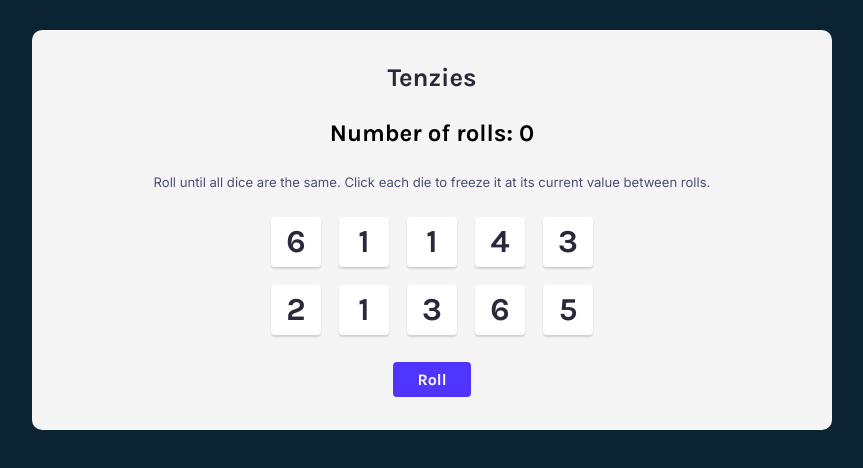
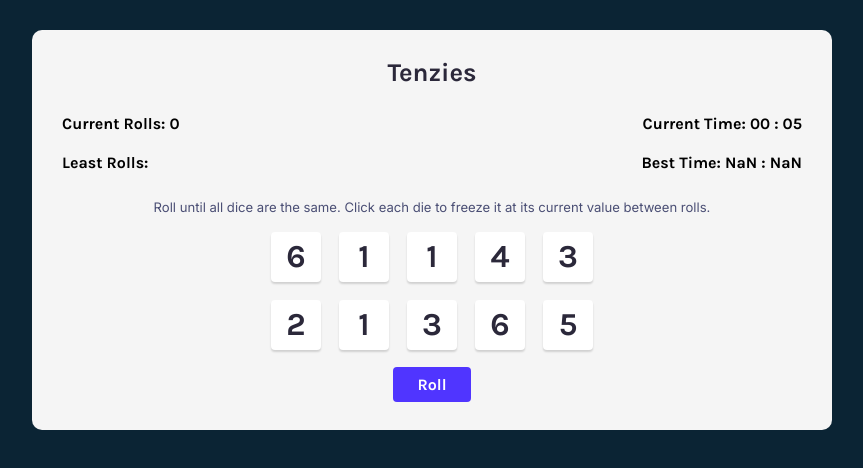
Before and after one commit to SGM-dev/Tenzies, a React (Vite) app: page / in a window 1280 px wide. Shown: the top 468 px of the page, without its empty margins (208-1071 px from the left). Built offline with nearby package versions, Linux system fonts and the light colour scheme.

Commit message:
build Score component

```diff
--- a/src/App.jsx
+++ b/src/App.jsx
@@ -2,12 +2,13 @@ import { useEffect, useState } from "react";
 import Die from "./components/Die";
 import { nanoid } from "nanoid";
 import Confetti from "react-confetti";
+import { Score } from "./components/Score";
 
 export default function App() {
   const [dice, setDice] = useState(allNewDice);
   const [tenzies, setTenzies] = useState(false);
   const [rolls, setRolls] = useState(0);
-  const [time, setTime] = useState(0);
+  const [currentTime, setCurrentTime] = useState(0);
 
   useEffect(() => {
     if (dice.every((die) => die.isHeld && die.value === dice[0].value)) {
@@ -19,7 +20,7 @@ export default function App() {
     let interval = null;
     if (!tenzies) {
       interval = setInterval(() => {
-        setTime((prevTime) => prevTime + 1);
+        setCurrentTime((time) => time + 1);
       }, 10);
     }
     return () => clearInterval(interval);
@@ -78,7 +79,7 @@ export default function App() {
     <main>
       {tenzies && <Confetti />}
       <h1 className="title">Tenzies</h1>
-      <h2 className="rolls">Number of rolls: {rolls}</h2>
+      <Score currentRolls={rolls} currentTime={currentTime} />
       <p className="instructions">
         Roll until all dice are the same. Click each die to freeze it at its
         current value between rolls.
--- /dev/null
+++ b/src/components/Score.jsx
@@ -0,0 +1,28 @@
+import React from "react";
+
+export function Score(props) {
+  const minutes = Math.floor((props.currentTime % 360000) / 6000);
+  const seconds = Math.floor((props.currentTime % 6000) / 100);
+
+  const bestMinutes = Math.floor((props.bestTime % 360000) / 6000);
+  const bestSeconds = Math.floor((props.bestTime % 6000) / 100);
+
+  return (
+    <div className="score-container">
+      <div className="current-score">
+        <p className="current-rolls">Current Rolls: {props.currentRolls}</p>
+        <p className="current-time">
+          Current Time: {minutes.toString().padStart(2, "0")} :{" "}
+          {seconds.toString().padStart(2, "0")}
+        </p>
+      </div>
+      <div className="best-score">
+        <p className="least-rolls">Least Rolls: {props.leastRolls}</p>
+        <p className="best-time">
+          Best Time: {bestMinutes.toString().padStart(2, "0")} :{" "}
+          {bestSeconds.toString().padStart(2, "0")}
+        </p>
+      </div>
+    </div>
+  );
+}
--- a/src/index.css
+++ b/src/index.css
@@ -85,3 +85,19 @@ main {
   font-size: 0.81919rem;
   font-weight: 400;
 }
+
+
+.score-container {
+  display: flex;
+  justify-content: space-evenly;
+  width: 100%;
+  align-items: center;
+  flex-direction: column;
+}
+
+.current-score, .best-score {
+  display: flex;
+  width: 100%;
+  justify-content: space-between;
+  padding: 10px
+}
```
